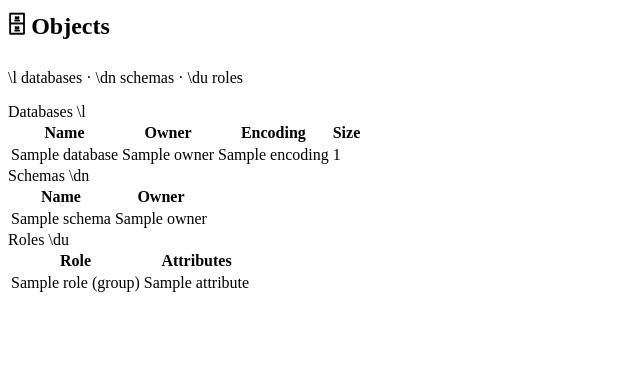
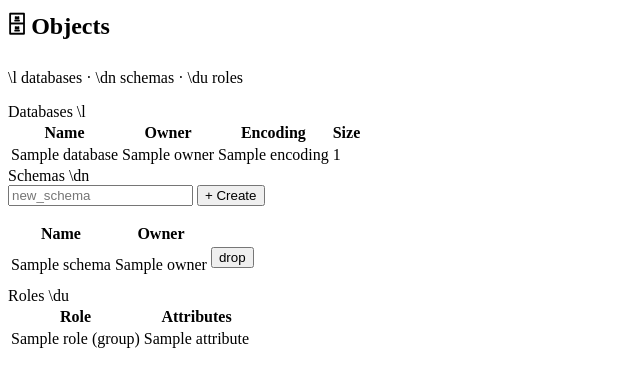
Before and after one commit to MR-TABATA/cli2ui, a Django app: template templates/partials/objects.html in a window 1280 px wide. Shown: the top 387 px of the page, without its empty margins (0-640 px from the left). Run offline with Django 5.2, Linux system fonts and the light colour scheme; the template is opened without the code that fills it: most values are stand-ins (such as "Sample title", 1, 10 or a date in 2020).

Commit message:
Add schema create/drop to the Objects browser
First write operation on the catalog: CREATE SCHEMA via an inline form in
the Schemas header, DROP SCHEMA via a per-row button guarded by hx-confirm.
Drops are non-cascade, so a non-empty schema is refused by PostgreSQL and
the error is surfaced inline with the list kept intact. Built on the
existing Engine → view → htmx-partial pattern; a shared _execute() helper
maps driver errors to EngineError for reuse by future mutations.

Co-Authored-By: Claude Opus 4.8 <noreply@anthropic.com>

```diff
--- a/cli2ui/urls.py
+++ b/cli2ui/urls.py
@@ -8,6 +8,8 @@ urlpatterns = [
     path("c/<int:pk>/", views.workspace, name="workspace"),
     path("c/<int:pk>/table", views.table_detail, name="table_detail"),
     path("c/<int:pk>/objects", views.objects, name="objects"),
+    path("c/<int:pk>/schemas/create", views.schema_create, name="schema_create"),
+    path("c/<int:pk>/schemas/delete", views.schema_delete, name="schema_delete"),
     path("c/<int:pk>/settings", views.settings, name="settings"),
     path("c/<int:pk>/settings/update", views.settings_update, name="settings_update"),
     path("c/<int:pk>/settings/reset", views.settings_reset, name="settings_reset"),
--- a/templates/partials/objects.html
+++ b/templates/partials/objects.html
@@ -3,6 +3,10 @@
     <h2 class="text-lg font-semibold flex items-center gap-2"><span>🗄</span> Objects</h2>
     <p class="text-xs text-zinc-500 mono">\l databases · \dn schemas · \du roles</p>
   </div>
+
+  {% if error %}
+    <div class="bg-red-950/40 border border-red-900 rounded-lg px-4 py-2.5 text-sm text-red-200/90 mono">{{ error }}</div>
+  {% endif %}
 
   <!-- Databases: the \l view -->
   <section class="bg-zinc-900/60 border border-zinc-800 rounded-xl overflow-hidden">
@@ -31,10 +35,22 @@
     </table>
   </section>
 
-  <!-- Schemas: the \dn view -->
+  <!-- Schemas: the \dn view, now with create / drop -->
   <section class="bg-zinc-900/60 border border-zinc-800 rounded-xl overflow-hidden">
-    <div class="px-5 py-2.5 border-b border-zinc-800 text-xs uppercase tracking-wide text-zinc-500">
-      Schemas <span class="mono lowercase text-zinc-600">\dn</span>
+    <div class="px-5 py-2.5 border-b border-zinc-800 flex items-center justify-between gap-3">
+      <span class="text-xs uppercase tracking-wide text-zinc-500">
+        Schemas <span class="mono lowercase text-zinc-600">\dn</span>
+      </span>
+      <form hx-post="{% url 'schema_create' connection.pk %}" hx-target="#detail" hx-swap="innerHTML"
+            hx-disabled-elt="find button" class="flex items-center gap-2">
+        <input name="name" placeholder="new_schema" autocomplete="off"
+               class="bg-zinc-950 border border-zinc-700 rounded px-2 py-1 text-sm mono w-40
+                      text-zinc-100 placeholder-zinc-600 focus:outline-none focus:border-emerald-400">
+        <button type="submit"
+                class="bg-emerald-400 text-zinc-950 font-medium text-sm rounded px-3 py-1 hover:bg-emerald-300">
+          + Create
+        </button>
+      </form>
     </div>
     {% if schemas %}
       <table class="w-full text-sm">
@@ -42,6 +58,7 @@
           <tr class="border-b border-zinc-800">
             <th class="px-5 py-2 font-medium">Name</th>
             <th class="px-5 py-2 font-medium">Owner</th>
+            <th class="px-5 py-2 font-medium w-px"></th>
           </tr>
         </thead>
         <tbody>
@@ -49,12 +66,19 @@
             <tr class="border-b border-zinc-800/60">
               <td class="px-5 py-2 mono">{{ s.name }}</td>
               <td class="px-5 py-2 text-zinc-400 mono">{{ s.owner }}</td>
+              <td class="px-5 py-2 text-right whitespace-nowrap">
+                <form hx-post="{% url 'schema_delete' connection.pk %}" hx-target="#detail" hx-swap="innerHTML"
+                      hx-confirm="Drop schema &quot;{{ s.name }}&quot;? This only works if it's empty.">
+                  <input type="hidden" name="name" value="{{ s.name }}">
+                  <button type="submit" class="text-xs text-red-400/80 hover:text-red-300">drop</button>
+                </form>
+              </td>
             </tr>
           {% endfor %}
         </tbody>
       </table>
     {% else %}
-      <p class="px-5 py-8 text-center text-zinc-500 text-sm">No user schemas.</p>
+      <p class="px-5 py-8 text-center text-zinc-500 text-sm">No user schemas yet — create one above.</p>
     {% endif %}
   </section>
 
```
Also changed, not shown: core/engines/base.py (+10 -0 lines), core/engines/postgres.py (+21 -0 lines), core/views.py (+34 -0 lines).
